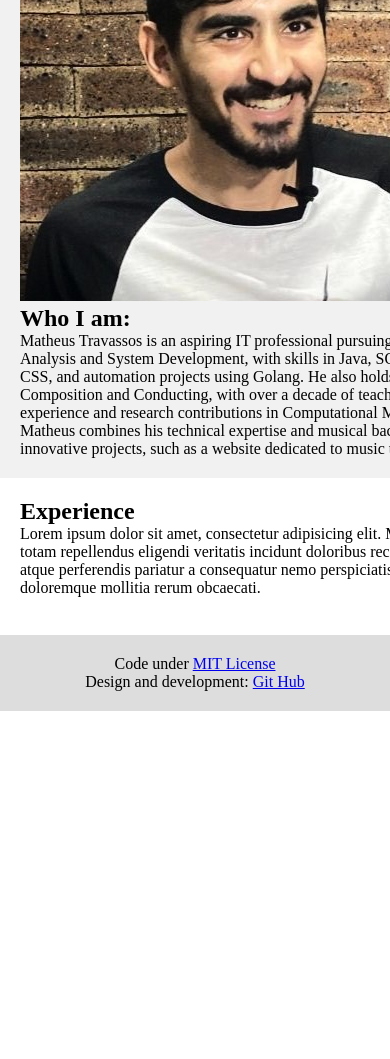
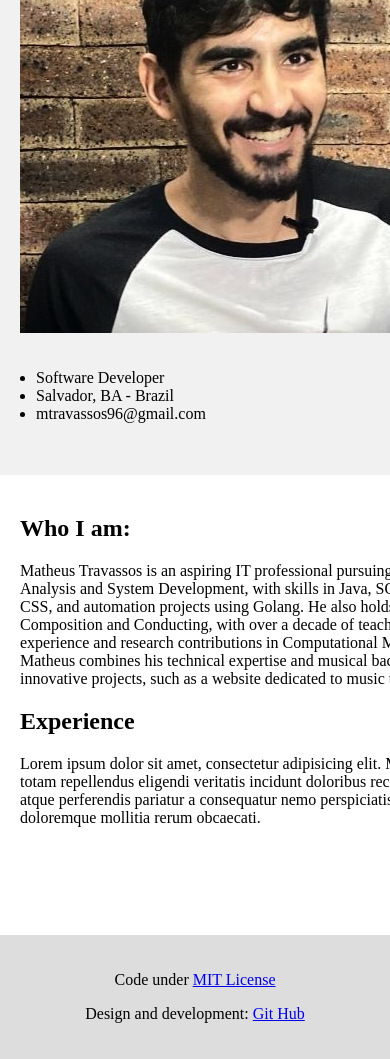
Before and after one commit to mtravassos96/my-resume, a plain HTML site: page index.html in a window 390 px wide. Shown: the part 568-1627 px from the top of the page. Before the commit the page ends 1279 px from the top, so only its background shows below. Drawn offline with Linux system fonts and the light colour scheme.

Commit message:
update index
- feat new content
- changed all px to em for better responsiveness
- updated margin configuration in h2, p and ul

```diff
--- a/css/index.css
+++ b/css/index.css
@@ -9,14 +9,14 @@ body {
 }
 
 .header {
-    padding: 80px;
+    padding: 5em;
     text-align: center;
     background: #a32e28;
     color: white;
 }
 
 .header h1 {
-    font-size: 40px;
+    font-size: 2.5em;
 }
 
 .navbar {
@@ -29,7 +29,7 @@ body {
     display: block;
     color: white;
     text-align: center;
-    padding: 14px 20px;
+    padding: 0.875em 1.25em;
     text-decoration: none;
 }
 
@@ -42,6 +42,22 @@ body {
     color: black;
 }
 
+h2 {
+    margin-top: 0.83em;
+    margin-bottom: 0.83em;
+}
+
+p {
+    margin-top: 1em;
+    margin-bottom: 1em;
+}
+
+ul {
+    margin-top: 1em;
+    margin-bottom: 1em;
+    padding: 1em;
+}
+
 .row {
     display: flex;
     flex-wrap: wrap;
@@ -50,17 +66,17 @@ body {
 .side {
     flex: 30%;
     background-color: #f1f1f1;
-    padding: 20px;
+    padding: 1.25em;
 }
 
 .main {
     flex: 70%;
     background-color: white;
-    padding: 20px;
+    padding: 1.25em;
 }
 
 .footer {
-    padding: 20px;
+    padding: 1.25em;
     text-align: center;
     background-color: #ddd;
 }
--- a/index.html
+++ b/index.html
@@ -21,12 +21,17 @@
     <div class="row">
         <div class="side">
             <img src="images/matheus.jpeg" alt="matheus-photo">
+            <ul>
+                <li>Software Developer</li>
+                <li>Salvador, BA - Brazil</li>
+                <li>mtravassos96@gmail.com</li>
+            </ul>
+        </div>
+        <div class="main">
             <h2>Who I am:</h2>
             <p>
                 Matheus Travassos is an aspiring IT professional pursuing a degree in Analysis and System Development, with skills in Java, SQL, HTML, CSS, and automation projects using Golang. He also holds a degree in Composition and Conducting, with over a decade of teaching experience and research contributions in Computational Musicology. Matheus combines his technical expertise and musical background in innovative projects, such as a website dedicated to music theory.
             </p>
-        </div>
-        <div class="main">
             <h2>Experience</h2>
             <p>Lorem ipsum dolor sit amet, consectetur adipisicing elit. Magnam, vel totam repellendus eligendi veritatis incidunt doloribus recusandae atque perferendis pariatur a consequatur nemo perspiciatis eum, ipsa doloremque mollitia rerum obcaecati.</p>
         </div>
```
